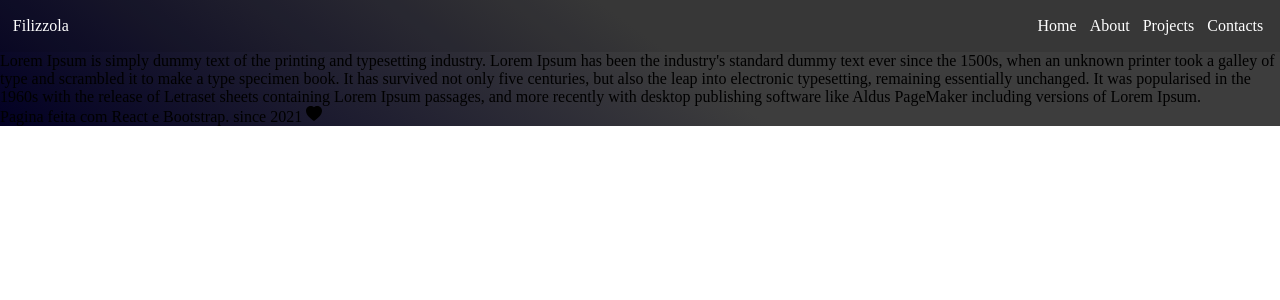
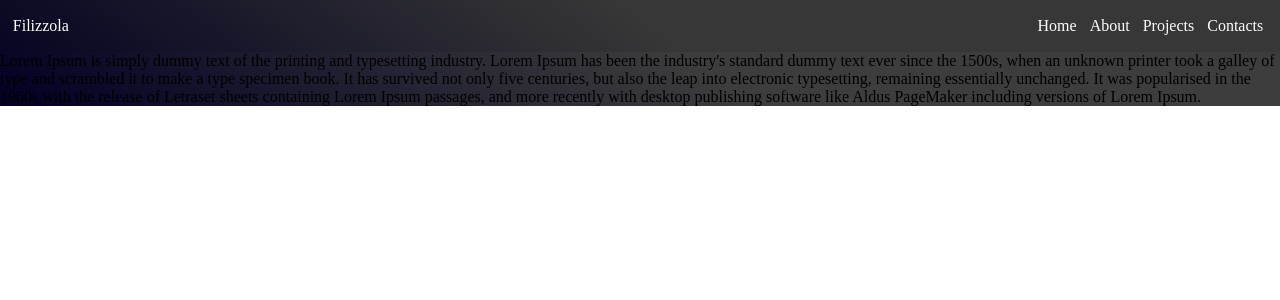
Before and after one commit to juliofilizzola/juliofilizzola-portfolio, a React (Create React App) app: page / in a window 1280 px wide. Shown: the top 300 px of the page. Built offline with nearby package versions, Linux system fonts and the light colour scheme.

Commit message:
background linear gradiente e footer

```diff
--- a/src/app.scss
+++ b/src/app.scss
@@ -5,8 +5,8 @@
 }
 
 body {
-
+  background: rgb(2,0,36);
   background: linear-gradient(36deg, rgba(2,0,36,1) 0%, rgba(61,61,61,1) 53%);
   background-size: cover;
-  background-repeat: no-repeat;
+  background-repeat: no-repeat
 }
--- a/src/components/Footer.jsx
+++ b/src/components/Footer.jsx
@@ -1,4 +1,5 @@
 import { BsHeartFill } from 'react-icons/bs';
+import './footer.scss';
 
 function Footer() {
   return (
--- /dev/null
+++ b/src/components/footer.scss
@@ -0,0 +1,8 @@
+footer {
+  position: fixed;
+  left: 0;
+  bottom: 0;
+  width: 100%;
+  color: white;
+  text-align: center;
+}
```
